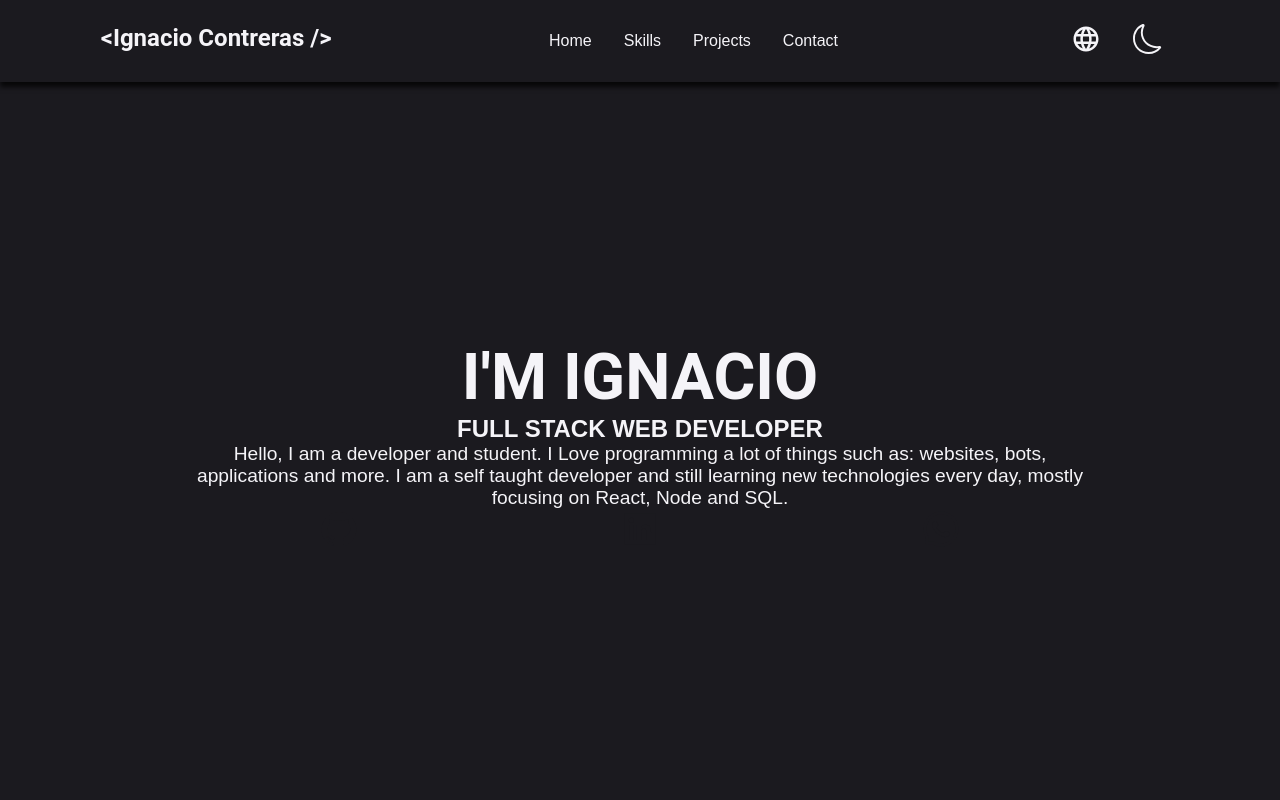
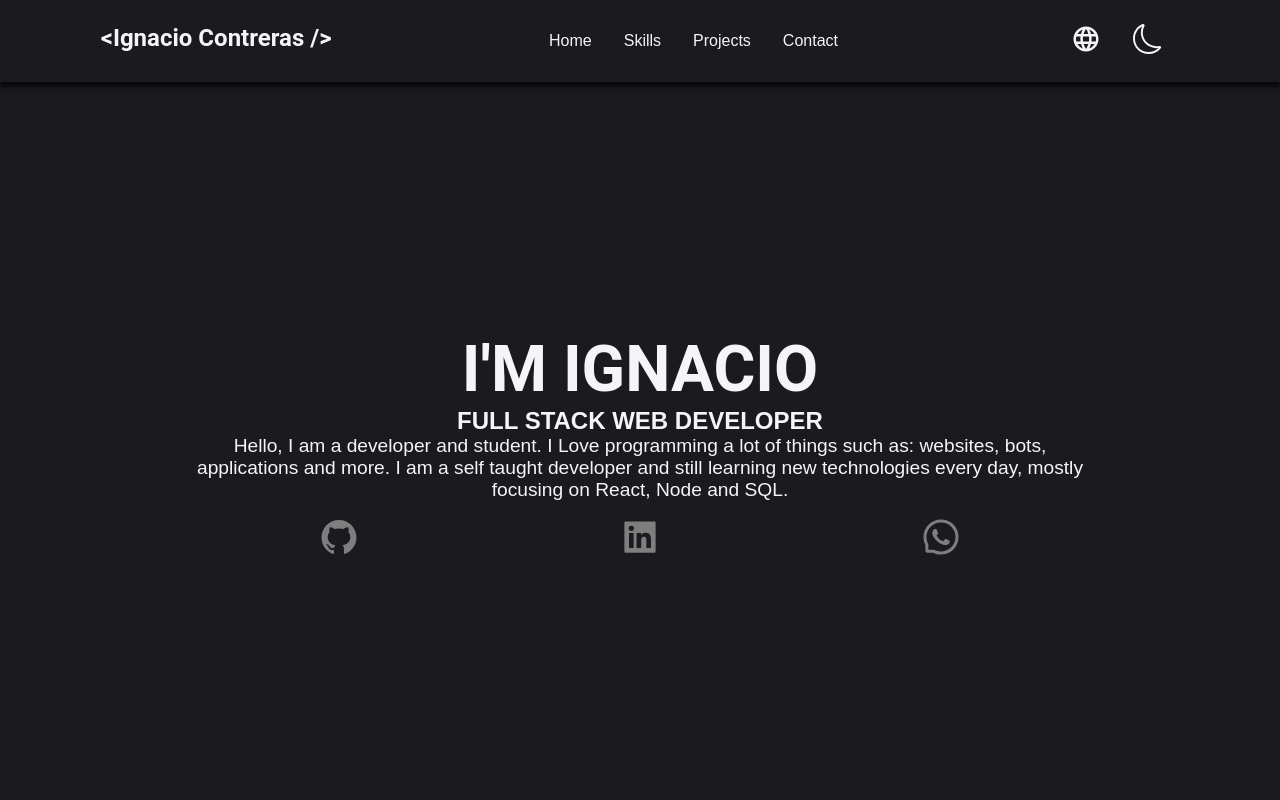
Before and after one commit to nc-devw/portfolio, a React (Create React App) app: page / in a window 1280 px wide. Shown: the top 800 px of the page. Built offline with nearby package versions, Linux system fonts and the light colour scheme.

Commit message:
home-styles-v1.1

```diff
--- a/src/components/Home/home.css
+++ b/src/components/Home/home.css
@@ -46,10 +46,15 @@
 .home__info svg {
 	width: 40px;
 	height: 40px;
-	color: currentColor;
+	color: var(--clr-middle);
+}
+
+.home__info svg:hover {
+	color: var(--clr-white);
 }
 
 .home__info ul {
+	margin-top: 1em;
 	list-style: none;
 	display: flex;
 	justify-content: space-around;
```
